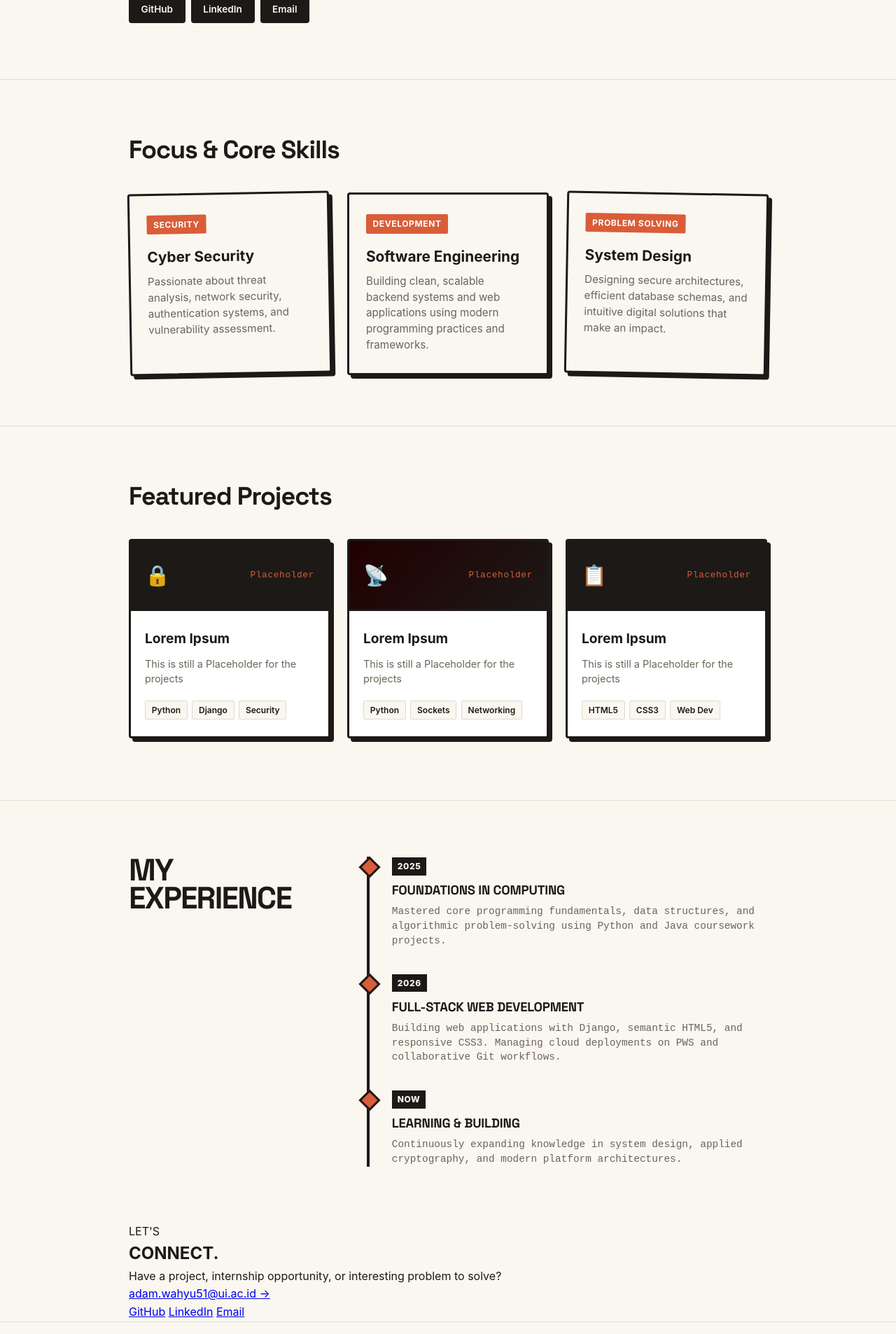
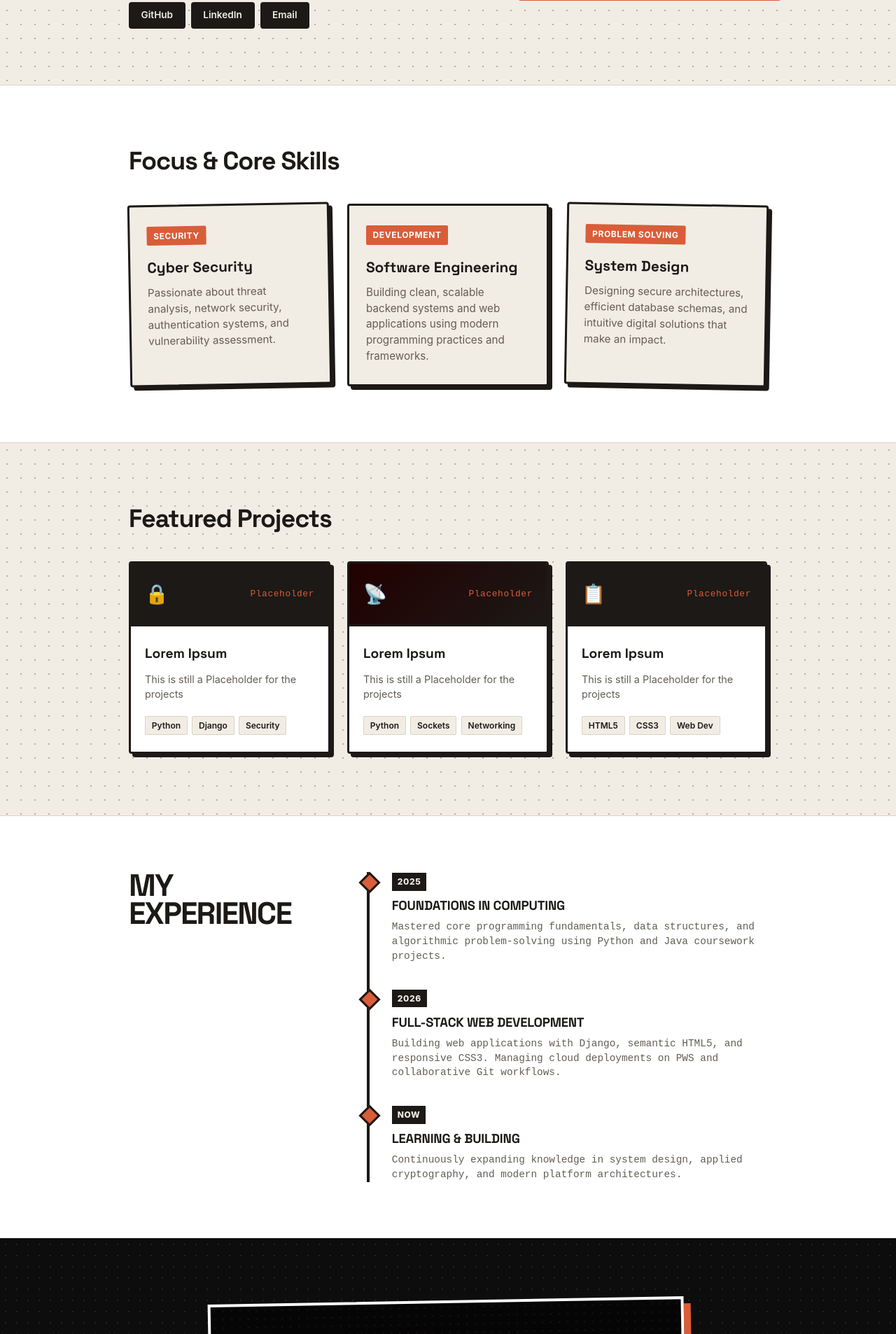
Before and after one commit to adamwsyaputra/myportofolio, a Django app: page / in a window 1280 px wide. Shown: the part 609-2515 px from the top of the page at 70% size. Run offline with Django 5.2, Linux system fonts and the light colour scheme.

Commit message:
style(ui): apply subtle dot texture and alternating section colors

```diff
--- a/static/css/style.css
+++ b/static/css/style.css
@@ -4,13 +4,18 @@
   box-sizing: border-box;
 }
 
+html {
+  scroll-behavior: smooth;
+}
+
 :root {
   --ink: #1c1917;
-  --paper: #faf6f0;
+  --paper: #f2ede4;
+  --surface: #ffffff;
   --accent: #d95d39;
   --accent-dark: #a8442a;
-  --line: #e3d9c9;
-  --text-muted: #6b6459;
+  --line: #dbd2c3;
+  --text-muted: #635d54;
   --radius: 4px;
 }
 
@@ -21,7 +26,7 @@ body {
   line-height: 1.6;
 }
 
-h1, .brand {
+h1, h2, h3, .brand {
   font-family: "Space Grotesk", -apple-system, sans-serif;
 }
 
@@ -169,25 +190,14 @@ h1, .brand {
   border: 3px solid var(--ink);
 }
 
-.site-footer {
-  padding: 1.5rem;
-  color: var(--text-muted);
-  font-size: 0.85rem;
-  border-top: 1px solid var(--line);
-}
-
-html {
-  scroll-behavior: smooth;
-}
-
-/* --- Skills Section --- */
+/* --- Section 2: Skills--- */
 .skills-section {
-  padding: 4.5rem 0;
+  padding: 5rem 0;
+  background-color: var(--surface);
   border-top: 1px solid var(--line);
 }
 
 .section-title {
-  font-family: "Space Grotesk", -apple-system, sans-serif;
   font-size: 2.25rem;
   margin-bottom: 2rem;
   color: var(--ink);
@@ -246,9 +256,12 @@ html {
   line-height: 1.5;
 }
 
-/* --- Projects Section --- */
+/* --- Section 3: Projects --- */
 .projects-section {
-  padding: 4.5rem 0 5.5rem;
+  padding: 5rem 0 5.5rem;
+  background-color: var(--paper);
+  background-image: radial-gradient(rgba(28, 25, 23, 0.302) 1.2px, transparent 1.2px);
+  background-size: 20px 20px;
   border-top: 1px solid var(--line);
 }
 
@@ -275,7 +288,7 @@ html {
 }
 
 .project-art-banner {
-  height: 100px;
+  height: 90px;
   background: var(--ink);
   color: #fff;
   display: flex;
@@ -290,7 +303,7 @@ html {
 }
 
 .banner-icon {
-  font-size: 1.8rem;
+  font-size: 1.7rem;
 }
 
 .project-art-banner code {
@@ -337,11 +350,11 @@ html {
   border-radius: 2px;
 }
 
-/* --- Experience Timeline --- */
+/* --- Section 4: Experience--- */
 .experience-section {
   padding: 5rem 0;
+  background-color: var(--surface);
   border-top: 1px solid var(--line);
-  background-color: var(--paper);
 }
 
 .exp-grid {
@@ -417,11 +423,123 @@ html {
   max-width: 580px;
 }
 
+/* --- Section 5: Contact & Footer--- */
+.contact-section {
+  padding: 5.5rem 0 6rem;
+  background-color: #0d0d0d;
+  background-image: radial-gradient(rgba(255, 255, 255, 0.09) 1.5px, transparent 1.5px);
+  background-size: 16px 16px;
+  border-top: 1px solid var(--ink);
+}
+
+.contact-panel {
+  max-width: 680px;
+  margin: 0 auto;
+  padding: 3rem 3.5rem;
+  background: #050505;
+  background-image: radial-gradient(rgba(217, 93, 57, 0.12) 1.5px, transparent 1.5px);
+  background-size: 12px 12px;
+  border: 4px solid #ffffff;
+  box-shadow: 10px 10px 0 var(--accent);
+  transform: rotate(-1deg);
+  transition: transform 0.2s ease, box-shadow 0.2s ease;
+}
+
+.contact-panel:hover {
+  transform: rotate(0deg) translateY(-3px);
+  box-shadow: 12px 12px 0 var(--accent);
+}
+
+.contact-heading {
+  margin-bottom: 1.25rem;
+}
+
+.heading-sub {
+  display: block;
+  font-size: 2.25rem;
+  font-weight: 800;
+  color: var(--accent);
+  line-height: 0.9;
+}
+
+.heading-main {
+  font-size: 3.5rem;
+  font-weight: 800;
+  color: #ffffff;
+  line-height: 0.9;
+  letter-spacing: -0.03em;
+}
+
+.contact-text {
+  font-family: "Courier New", Courier, monospace;
+  font-size: 0.95rem;
+  color: #c9c9c3;
+  margin-bottom: 2rem;
+  line-height: 1.45;
+}
+
+.contact-button {
+  display: inline-flex;
+  align-items: center;
+  gap: 1rem;
+  background: #ffffff;
+  color: #050505;
+  padding: 0.85rem 1.4rem;
+  border: 3px solid #050505;
+  font-family: "Courier New", Courier, monospace;
+  font-size: 1rem;
+  font-weight: 700;
+  text-decoration: none;
+  box-shadow: 5px 5px 0 var(--accent);
+  transition: transform 0.15s ease, background-color 0.15s ease;
+}
+
+.contact-button:hover {
+  background-color: var(--paper);
+  transform: translate(-2px, -2px);
+}
+
+.contact-arrow {
+  color: var(--accent);
+  font-size: 1.2rem;
+}
+
+.contact-links {
+  margin-top: 2rem;
+  display: flex;
+  gap: 1.5rem;
+}
+
+.contact-links a {
+  font-family: "Courier New", Courier, monospace;
+  font-size: 0.85rem;
+  color: #c9c9c3;
+  text-decoration: underline;
+  transition: color 0.2s ease;
+}
+
+.contact-links a:hover {
+  color: var(--accent);
+}
+
+.site-footer {
+  padding: 2rem 1.5rem;
+  background-color: #12100e;
+  border-top: 1px solid rgba(255, 255, 255, 0.1);
+  color: #a8a29e;
+  font-size: 0.85rem;
+}
+
+/* --- Mobile Responsiveness --- */
 @media (max-width: 600px) {
   .site-header nav {
     gap: 1rem;
     overflow-x: auto;
     padding-bottom: 0.25rem;
+  }
+
+  .hero {
+    padding: 3.5rem 0;
   }
 
   .hero-grid {
```
Also changed, not shown: other parts of static/css/style.css (+25 -13 lines).
